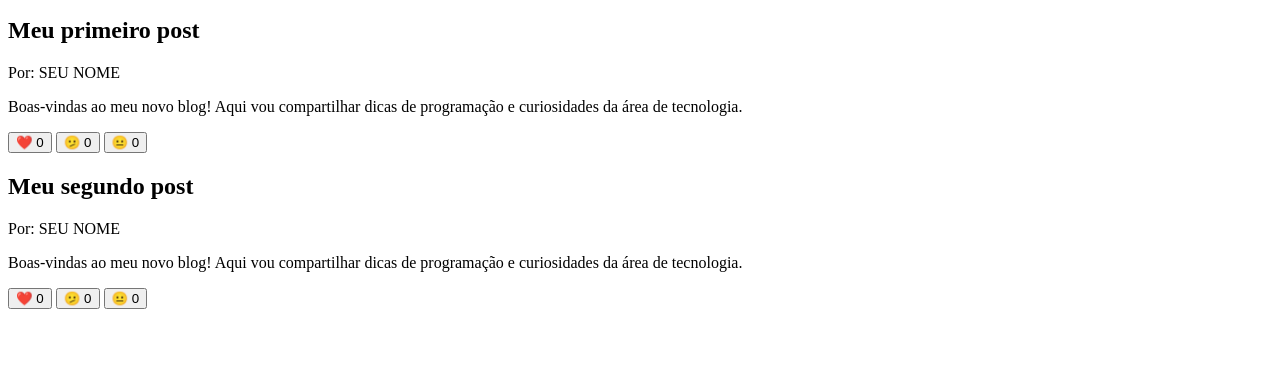
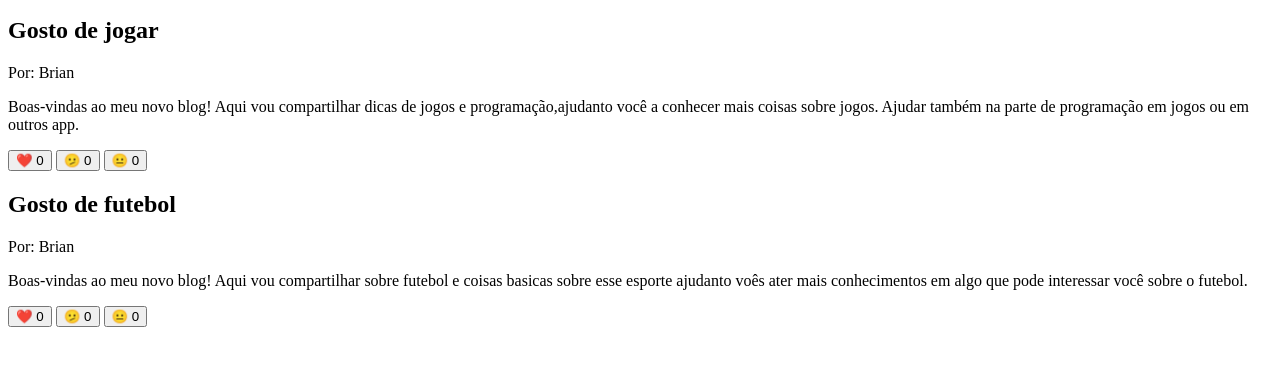
Before and after one commit to briangarcete-dev/2-semestre, a plain HTML site: page index.html in a window 1280 px wide. Shown: the part 123-488 px from the top of the page. Drawn offline with Linux system fonts and the light colour scheme.

Commit message:
novo post

```diff
--- a/index.html
+++ b/index.html
@@ -16,19 +16,19 @@
     </header>
     <main>
         <div>
-            <h2>Meu primeiro post</h2>
-            <p>Por: SEU NOME</p>
-            <p>Boas-vindas ao meu novo blog! Aqui vou compartilhar dicas de programação e curiosidades da área de
-                tecnologia.</p>
+            <h2>Gosto de jogar </h2>
+            <p>Por: Brian</p>
+            <p>Boas-vindas ao meu novo blog! Aqui vou compartilhar dicas de jogos e programação,ajudanto você a conhecer mais coisas sobre jogos.
+                Ajudar também na parte de programação em jogos ou em outros app.</p>
         </div>
         <button>❤️ <span>0</span></button>
         <button>🫤 <span>0</span></button>
         <button>😐 <span>0</span></button>
         <div>
-            <h2>Meu segundo post</h2>
-            <p>Por: SEU NOME</p>
-            <p>Boas-vindas ao meu novo blog! Aqui vou compartilhar dicas de programação e curiosidades da área de
-                tecnologia.</p>
+            <h2>Gosto de futebol </h2>
+            <p>Por: Brian</p>
+            <p>Boas-vindas ao meu novo blog! Aqui vou compartilhar sobre futebol e coisas basicas sobre esse esporte ajudanto voês ater mais conhecimentos em algo
+                que pode interessar você sobre o futebol.</p>
         </div>
         <button>❤️ <span>0</span></button>
         <button>🫤 <span>0</span></button>
```
